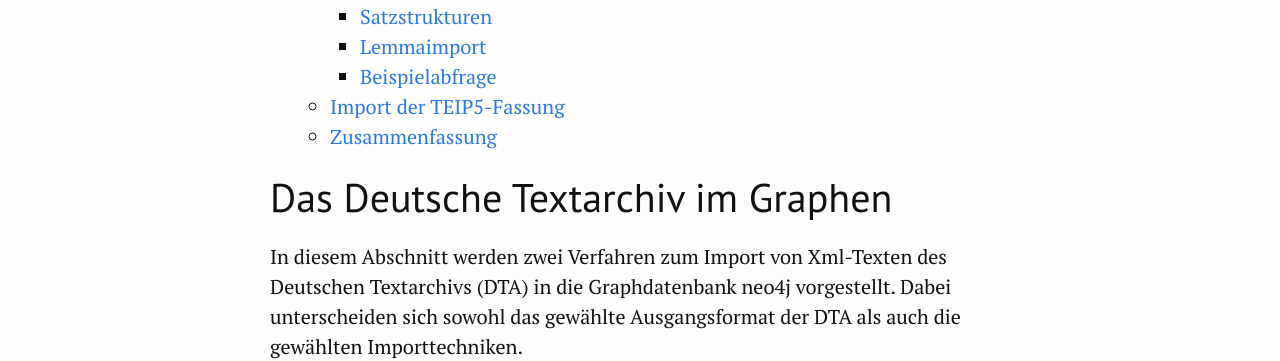
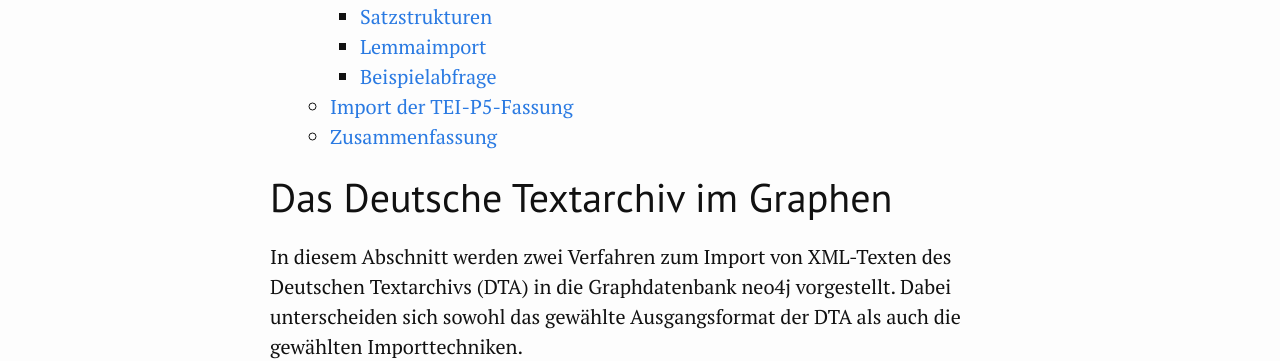
Before and after one commit to kuczera/Graphentechnologien, a Jekyll site: the page built from docs/45_Das-Deutsche-Textarchiv-im-Graphen.md, in a window 1280 px wide and 900 px high. Shown: the part 401-762 px from the top of the window. Built offline with Jekyll 4.4.1, drawn with Linux system fonts in a browser that asks for light colours; some of the changed text lies outside the part shown.

Commit message:
Schreibweise XML

```diff
--- a/docs/45_Das-Deutsche-Textarchiv-im-Graphen.md
+++ b/docs/45_Das-Deutsche-Textarchiv-im-Graphen.md
@@ -13,7 +13,7 @@ contents: true
 
 # Das Deutsche Textarchiv im Graphen
 
-In diesem Abschnitt werden zwei Verfahren zum Import von Xml-Texten des Deutschen Textarchivs (DTA) in die Graphdatenbank neo4j vorgestellt. Dabei unterscheiden sich sowohl das gewählte Ausgangsformat der DTA als auch die gewählten Importtechniken.
+In diesem Abschnitt werden zwei Verfahren zum Import von XML-Texten des Deutschen Textarchivs (DTA) in die Graphdatenbank neo4j vorgestellt. Dabei unterscheiden sich sowohl das gewählte Ausgangsformat der DTA als auch die gewählten Importtechniken.
 
 ## Das deutsche Textarchiv
 
@@ -51,7 +51,7 @@ und im Anschluss im Vergleich das Original (links) und der Lesetext (rechts).
 
 ![Eine Beispielzeile aus dem Faust](Bilder/Faust-S11-Faks.png)
 
-Vergleicht man das TCF-Xml mit der gleiche Stelle im TEI-P5 ist zu erkennen, dass in letzterem der Zeilenfall annotiert ist.
+Vergleicht man das TCF-XML mit der gleiche Stelle im TEI-P5 ist zu erkennen, dass in letzterem der Zeilenfall annotiert ist.
 
 ~~~xml
 <lb/>
@@ -149,9 +149,9 @@ Damit finden wir die am Anfang des Kapitels vorgestellte Stelle im Graphen.
 ![Eine Beispielzeile aus dem Faust](Bilder/TEI2Graph/BilderFroherTage.png)
 
 
-## Import der TEIP5-Fassung
+## Import der TEI-P5-Fassung
 
-Im nächsten Schritt wird die TEIP5-Fassung von Goethes Faust importiert
+Im nächsten Schritt wird die TEI-P5-Fassung von Goethes Faust importiert
 
 ~~~cypher
 call
@@ -171,7 +171,7 @@ w=(:XmlWord)-[:NEXT_WORD*3]->
 RETURN *;
 ~~~
 
-Das Ergebnis zeigt die komplexere Struktur der gleichen Stelle im TEIP5-Graphen, da hier u.a. auch der Zeilenfall annotiert ist.
+Das Ergebnis zeigt die komplexere Struktur der gleichen Stelle im TEI-P5-Graphen, da hier u.a. auch der Zeilenfall annotiert ist.
 
 ![Die Beispielzeile aus der TEIP5-Fassung des  Faust](Bilder/TEI2Graph/BilderFroherTageP5.png)
 
```
